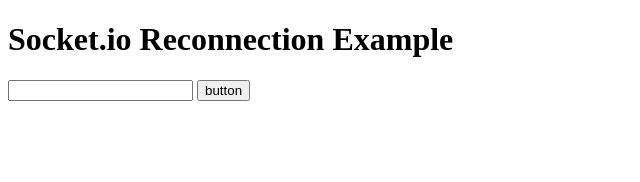
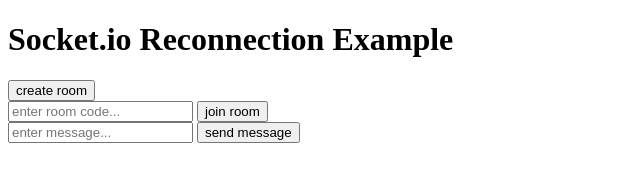
Before and after one commit to XenoChromia/stressCardGameBackEnd, a website: page index.html in a window 1280 px wide. Shown: the whole page, without its empty margins (0-640 px from the left). Drawn offline with nearby package versions, Linux system fonts and the light colour scheme; no server answers.

Commit message:
feat: room create and join ui

```diff
--- a/index.html
+++ b/index.html
@@ -7,13 +7,20 @@
   </head>
   <body>
     <h1>Socket.io Reconnection Example</h1>
-    <input type="text" id="message" />
-    <button id="button">button</button>
+    <div>
+      <button id="create-room">create room</button>
+    </div>
+    <div>
+      <input type="text" id="room-code" placeholder="enter room code..." />
+      <button id="join-room">join room</button>
+    </div>
+    <div>
+      <input type="text" id="message" placeholder="enter message..." />
+      <button id="button">send message</button>
+    </div>
     <div id="messages"></div>
 
     <script src="https://cdn.socket.io/4.6.0/socket.io.min.js"></script>
-    <script type="module" src="index.js">
-
-    </script>
+    <script type="module" src="index.js"></script>
   </body>
 </html>
--- a/index.js
+++ b/index.js
@@ -1,4 +1,4 @@
-const socket = io("http://localhost:510334", {
+const socket = io("74.176.208.12:8192", {
   reconnection: true,
   reconnectionAttempts: 5,
   reconnectionDelay: 1000, // Initial delay between attempts (default: 1000 ms)
@@ -6,9 +6,13 @@
   timeout: 20000, // Timeout for connection attempt (default: 20000 ms)
 });
 
-let message = document.getElementById('message');
-let button = document.getElementById('button');
-let messages = document.getElementById('messages');
+let message = document.getElementById("message");
+let button = document.getElementById("button");
+let messages = document.getElementById("messages");
+
+let joinRoom = document.getElementById("join-room");
+let createRoom = document.getElementById("create-room");
+let roomCode = document.getElementById("room-code");
 
 socket.on("connect", () => {
   console.log("Connected to server!");
@@ -37,13 +41,12 @@
   console.log(msg);
   messages.innerHTML += `
     <p>${msg}</p>
-  `
+  `;
 });
-
 
 function sendMsg() {
   console.log(message.value);
-  socket.emit('sendMsg', message.value);
+  socket.emit("sendMsg", message.value);
 }
 
-button.addEventListener('click', sendMsg);
+button.addEventListener("click", sendMsg);
```
